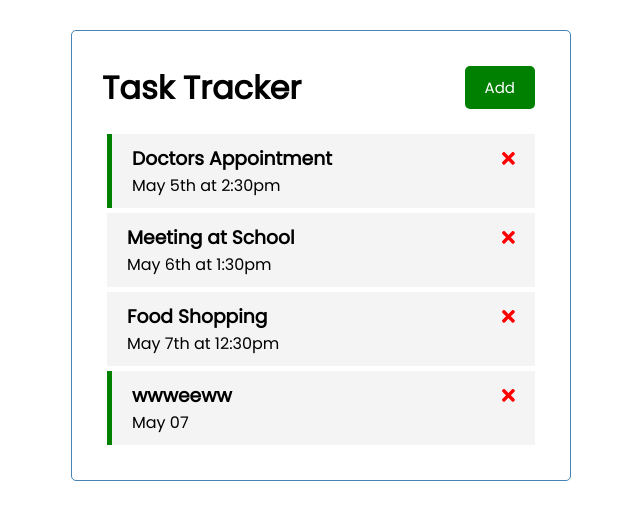
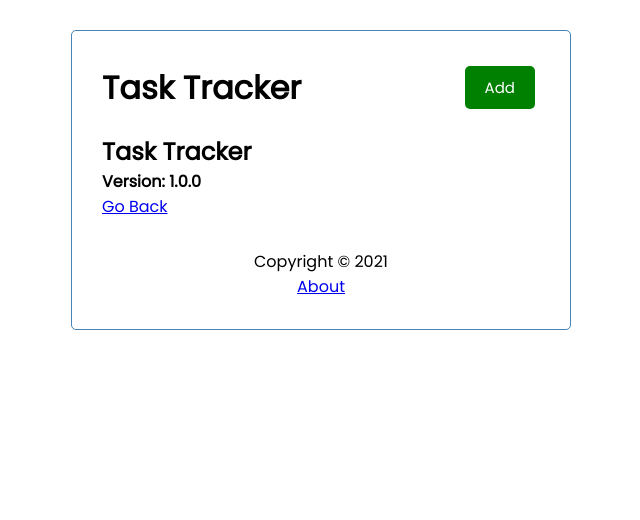
Before and after one commit to keleshteri/todo-angular, an Angular app: page /about in a window 1280 px wide. Shown: the top 520 px of the page, without its empty margins (319-959 px from the left). Built offline with nearby package versions, Linux system fonts and the light colour scheme; data requests are answered from the project's data file.

Commit message:
Angular Router

```diff
--- a/src/app/app.component.html
+++ b/src/app/app.component.html
@@ -1,4 +1,5 @@
 <div class="container">
     <app-header></app-header>
-    <app-tasks></app-tasks>
+    <router-outlet></router-outlet>
+    <app-footer></app-footer>
 </div>
--- a/src/app/app.module.ts
+++ b/src/app/app.module.ts
@@ -1,15 +1,25 @@
 import { NgModule } from '@angular/core';
 import { BrowserModule } from '@angular/platform-browser';
 import { FontAwesomeModule } from '@fortawesome/angular-fontawesome';
-import { HttpClientModule} from '@angular/common/http'
-import {FormsModule} from '@angular/forms'
+import { HttpClientModule} from '@angular/common/http';
+import {FormsModule} from '@angular/forms';
+import {RouterModule,Routes} from '@angular/router'
+
 import { AppComponent } from './app.component';
 import { HeaderComponent } from './components/header/header.component';
 import { ButtonComponent } from './components/button/button.component';
 import { TasksComponent } from './components/tasks/tasks.component';
 import { TaskItemComponent } from './components/task-item/task-item.component';
 import { AddTaskComponent } from './components/add-task/add-task.component';
+import { Route } from '@angular/compiler/src/core';
+import { AboutComponent } from './components/about/about.component';
+import { FooterComponent } from './components/footer/footer.component';
 
+
+const appRoutes: Routes =[
+  {path:'',component:TasksComponent},
+  { path: 'about', component: AboutComponent },
+];
 @NgModule({
   declarations: [
     AppComponent,
@@ -17,12 +27,15 @@
     ButtonComponent,
     TasksComponent,
     TaskItemComponent,
-    AddTaskComponent
+    AddTaskComponent,
+    AboutComponent,
+    FooterComponent
   ],
   imports: [
     BrowserModule,
     HttpClientModule,
     FormsModule,
+    RouterModule.forRoot(appRoutes,{enableTracing:true}),
     FontAwesomeModule
   ],
   providers: [],
--- /dev/null
+++ b/src/app/components/about/about.component.html
@@ -0,0 +1,5 @@
+<div>
+    <h2>Task Tracker</h2>
+    <h4>Version: 1.0.0</h4>
+    <a routerLink="/">Go Back</a>
+  </div>
--- /dev/null
+++ b/src/app/components/about/about.component.ts
@@ -0,0 +1,15 @@
+import { Component, OnInit } from '@angular/core';
+
+@Component({
+  selector: 'app-about',
+  templateUrl: './about.component.html',
+  styleUrls: ['./about.component.css']
+})
+export class AboutComponent implements OnInit {
+
+  constructor() { }
+
+  ngOnInit(): void {
+  }
+
+}
--- /dev/null
+++ b/src/app/components/footer/footer.component.css
@@ -0,0 +1,4 @@
+footer {
+    margin-top: 30px;
+    text-align: center;
+  }
--- /dev/null
+++ b/src/app/components/footer/footer.component.html
@@ -0,0 +1,4 @@
+<footer>
+    <p>Copyright &copy; 2021</p>
+    <a routerLink="/about">About</a>
+  </footer>
--- /dev/null
+++ b/src/app/components/footer/footer.component.ts
@@ -0,0 +1,15 @@
+import { Component, OnInit } from '@angular/core';
+
+@Component({
+  selector: 'app-footer',
+  templateUrl: './footer.component.html',
+  styleUrls: ['./footer.component.css']
+})
+export class FooterComponent implements OnInit {
+
+  constructor() { }
+
+  ngOnInit(): void {
+  }
+
+}
```
Also changed, not shown: src/app/components/about/about.component.css (added), 2 other files (tests, documents, lock files or other folders).
